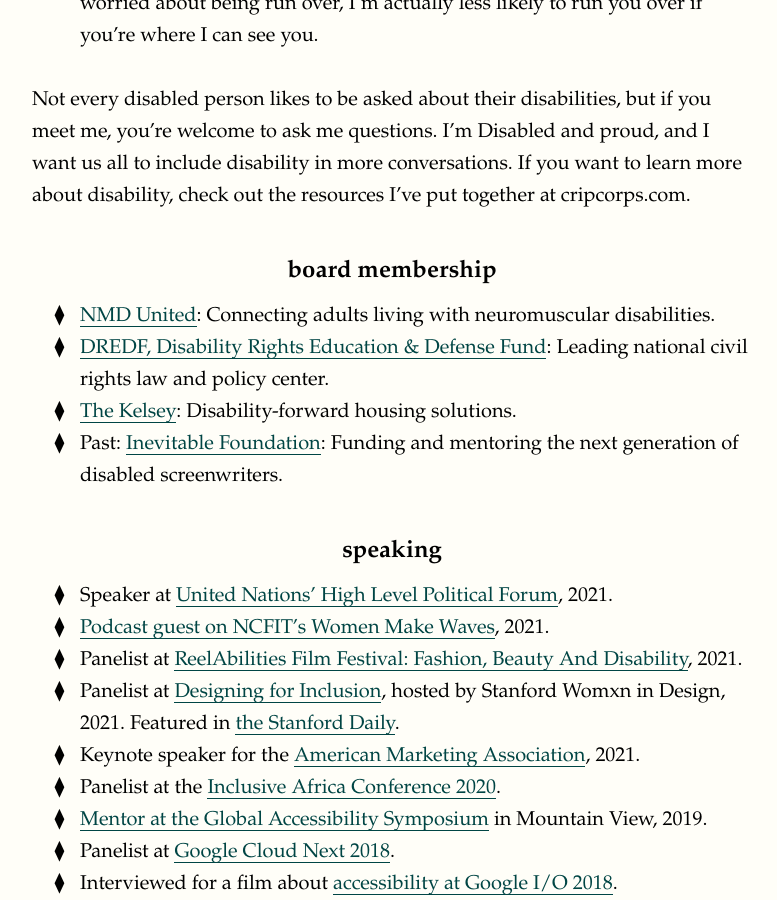
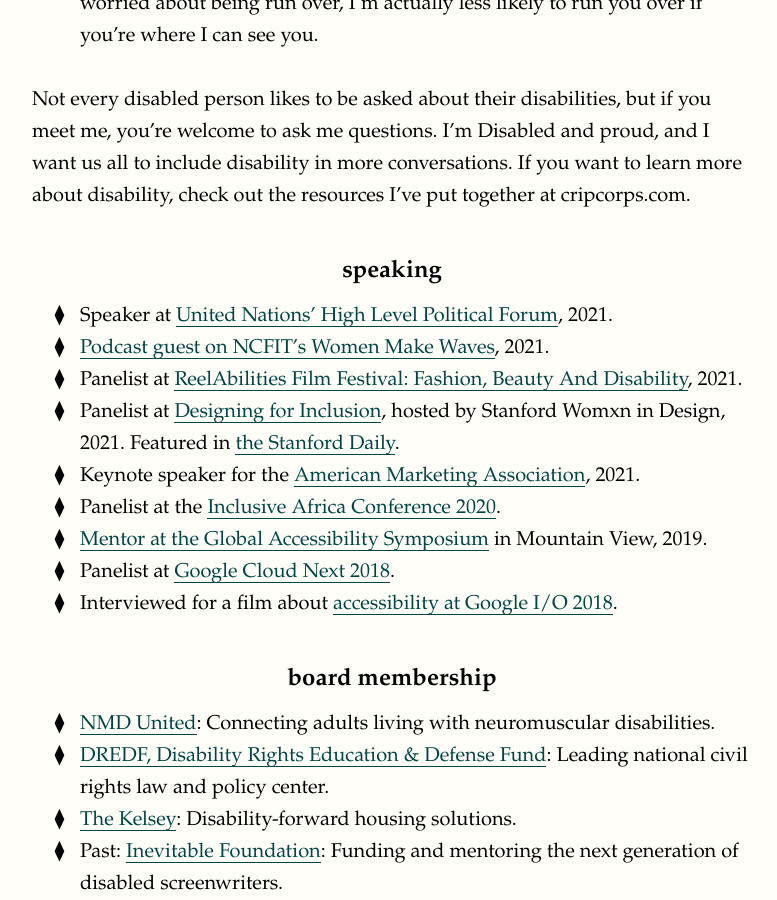
Before and after one commit to aubrielee/aubrielee.github.io, a Jekyll site: the page built from more.md, in a window 1280 px wide and 900 px high, scrolled down 1762 px. Shown: the whole window, without its empty margins (248-1025 px from the left). Built offline with Jekyll 4.4.1, drawn with Linux system fonts in a browser that asks for light colours; nearby versions of some CDN libraries; some web fonts are replaced; a script that is not in the unit is left out; some of the changed lines change nothing that is shown.

Commit message:
Update more.md

```diff
--- a/more.md
+++ b/more.md
@@ -64,12 +64,6 @@
 Not every disabled person likes to be asked about their disabilities, but if you meet me, you’re welcome to ask me questions. I’m Disabled and proud, and I want us all to include disability in more conversations. If you want to learn more about disability, check out the resources I’ve put together at cripcorps.com.
 {: .noIndent}
 
-## board membership
-- [NMD United](https://www.nmdunited.org/our-board): Connecting adults living with neuromuscular disabilities.
-- [DREDF, Disability Rights Education & Defense Fund](https://dredf.org/about-us/people/aubrie-lee/): Leading national civil rights law and policy center.
-- [The Kelsey](https://thekelsey.org/about/): Disability-forward housing solutions.
-- Past: [Inevitable Foundation](https://inevitable.foundation): Funding and mentoring the next generation of disabled screenwriters.
-
 ## speaking
 - Speaker at <a href="https://sustainabledevelopment.un.org/index.php?page=view&type=20000&nr=7770&menu=2993" target="_blank" tabindex="0">United Nations' High Level Political Forum</a>, 2021.
 - <a href="https://aubrielee.com/ncfitpodcast" target="_blank" tabindex="0">Podcast guest on NCFIT's Women Make Waves</a>, 2021.
@@ -80,6 +74,12 @@
 - <a href="https://dmtalliance.com/aubrie-lee/" target="_blank" tabindex="0">Mentor at the Global Accessibility Symposium</a> in Mountain View, 2019.
 - Panelist at <a href="https://cloud.withgoogle.com/next18/sf/speakers/speaker/7D4365A4812A83EF" target="_blank" tabindex="0">Google Cloud Next 2018</a>.
 - Interviewed for a film about <a href="https://youtu.be/tAGs7Vc1rm8?t=1m8s" target="_blank" tabindex="0">accessibility at Google I/O 2018</a>.
+
+## board membership
+- [NMD United](https://www.nmdunited.org/our-board): Connecting adults living with neuromuscular disabilities.
+- [DREDF, Disability Rights Education & Defense Fund](https://dredf.org/about-us/people/aubrie-lee/): Leading national civil rights law and policy center.
+- [The Kelsey](https://thekelsey.org/about/): Disability-forward housing solutions.
+- Past: [Inevitable Foundation](https://inevitable.foundation): Funding and mentoring the next generation of disabled screenwriters.
 
 ## features
 - <a href="https://www.yahoo.com/news/aubrie-lee-daily-acts-resistance-133931290.html">Aubrie Lee’s daily acts of resistance are paving the way for disabled people across the country</a>, Yahoo News, and <a href="https://www.intheknow.com/post/aubrie-lee-google-crip-corps/">Disability activist Aubrie Lee shares her biggest tips for young people who want to make a difference</a>, In The Know, 2021.
```
